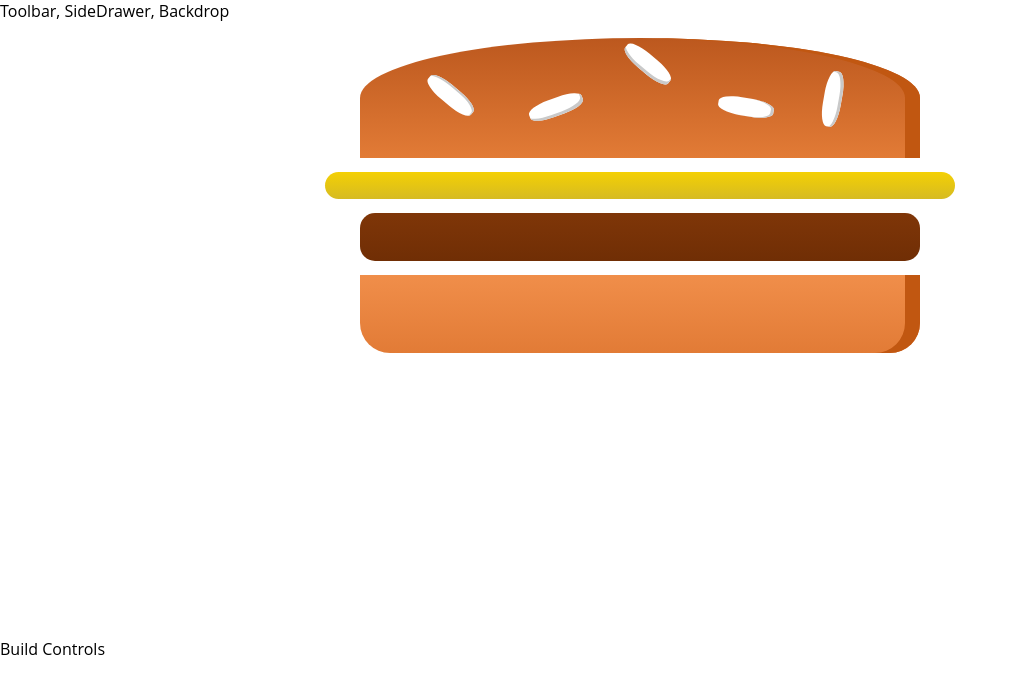
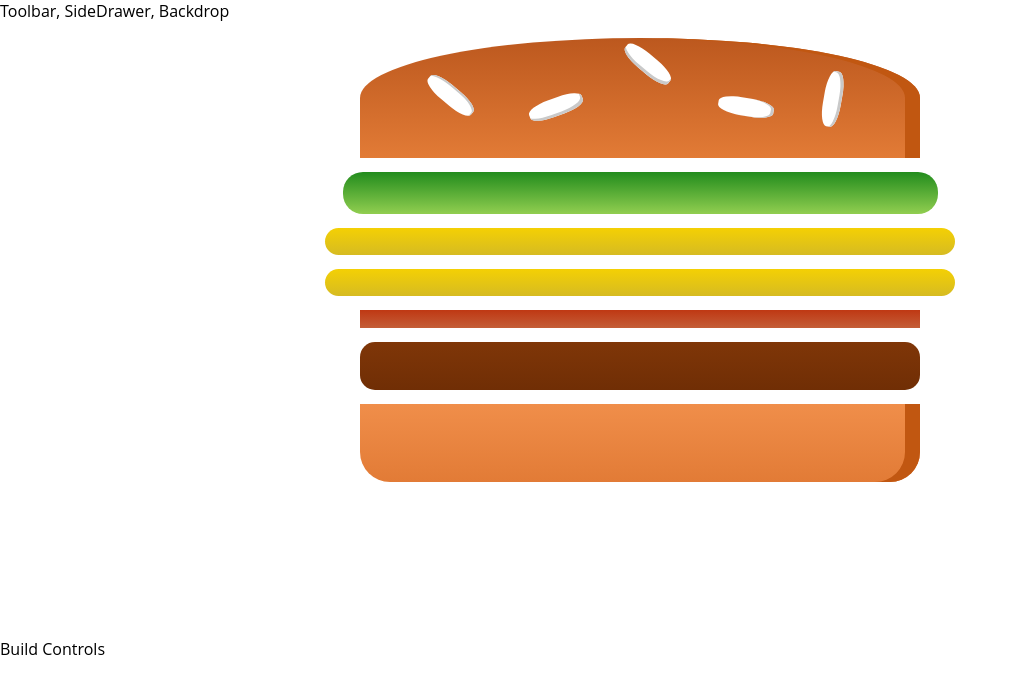
Before and after one commit to szelares/burger-builder, a React app: page / in a window 1280 px wide. Shown: the top 694 px of the page, without its empty margins (0-1018 px from the left). Built offline with nearby package versions, Linux system fonts and the light colour scheme.

Commit message:
added ingredients output in burger component

```diff
--- a/src/components/Burger/Burger.js
+++ b/src/components/Burger/Burger.js
@@ -2,12 +2,16 @@
 import classes from "./Burger.module.css";
 import BurgerIngredient from "./BurgerIngredient/BurgerIngredient";
 
-const burger = () => {
+const burger = props => {
+  const transformedIngredients = Object.keys(props.ingredients).map(igKey => {
+    return [...Array(props.ingredients[igKey])].map((_, i) => {
+      return <BurgerIngredient key={igKey + i} type={igKey} />;
+    });
+  });
   return (
     <div className={classes.Burger}>
       <BurgerIngredient type="bread-top" />
-      <BurgerIngredient type="cheese" />
-      <BurgerIngredient type="meat" />
+      {transformedIngredients}
       <BurgerIngredient type="bread-bottom" />
     </div>
   );
--- a/src/components/Burger/Burger.module.css
+++ b/src/components/Burger/Burger.module.css
@@ -10,7 +10,7 @@
 @media (min-width: 400px) and (min-height: 400px) {
   .Burger {
     width: 350px;
-    height: 300px;
+    height: 250px;
   }
 }
 
--- a/src/containers/BurgerBuilder/BurgerBuilder.js
+++ b/src/containers/BurgerBuilder/BurgerBuilder.js
@@ -3,10 +3,18 @@
 import Burger from "../../components/Burger/Burger";
 
 class BurgerBuider extends React.Component {
+  state = {
+    ingredients: {
+      salad: 1,
+      cheese: 2,
+      bacon: 1,
+      meat: 1
+    }
+  };
   render() {
     return (
       <Aux>
-        <Burger />
+        <Burger ingredients={this.state.ingredients} />
         <div>Build Controls</div>
       </Aux>
     );
```
